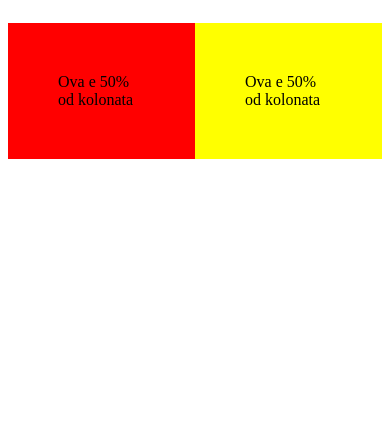
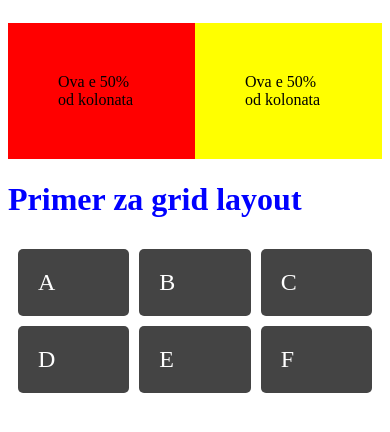
Before and after one commit to DimitarMitrevski/web_tehnologii, a PHP site: page / in a window 390 px wide. Shown: the part 277-709 px from the top of the page. Run offline with PHP 8.4, Linux system fonts and the light colour scheme.

Commit message:
Адаптивен веб дизајн

```diff
--- a/Vezbi 11/dizajn.css
+++ b/Vezbi 11/dizajn.css
@@ -19,6 +19,25 @@
 .bg-yellow {
   background-color: yellow;
 }
+
+/* GRID example */
+.wrapper {
+  display: grid;
+  grid-template-columns: 1fr 1fr 1fr;
+  grid-gap: 10px;
+  background-color: #fff;
+  color: #444;
+  padding: 10px;
+}
+
+.box {
+  background-color: #444;
+  color: #fff;
+  border-radius: 5px;
+  padding: 20px;
+  font-size: 150%;
+}
+/* GRID example - END */
 
 @media only screen and (min-width: 700px) {
   body {
--- a/Vezbi 11/index.html
+++ b/Vezbi 11/index.html
@@ -32,5 +32,14 @@
       <div class="flex-item bg-red">Ova e 50% od kolonata</div>
       <div class="flex-item bg-yellow">Ova e 50% od kolonata</div>
     </div>
+    <h1 class="tekst">Primer za grid layout</h1>
+    <div class="wrapper">
+      <div class="box a">A</div>
+      <div class="box b">B</div>
+      <div class="box c">C</div>
+      <div class="box d">D</div>
+      <div class="box e">E</div>
+      <div class="box f">F</div>
+    </div>
   </body>
 </html>
```
